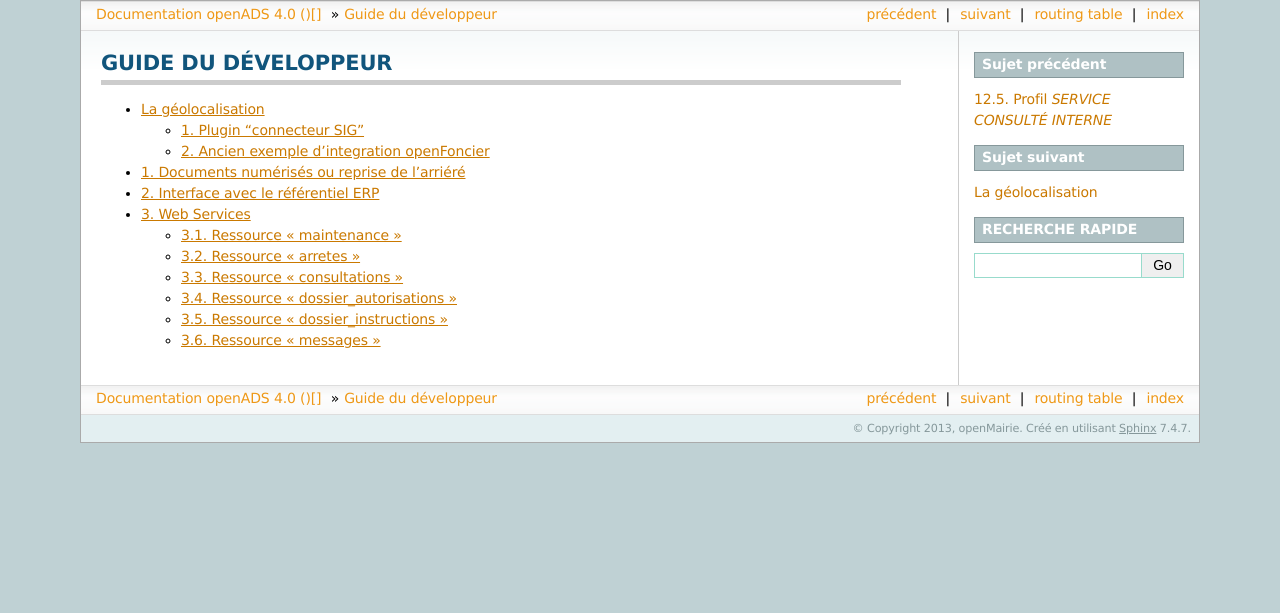
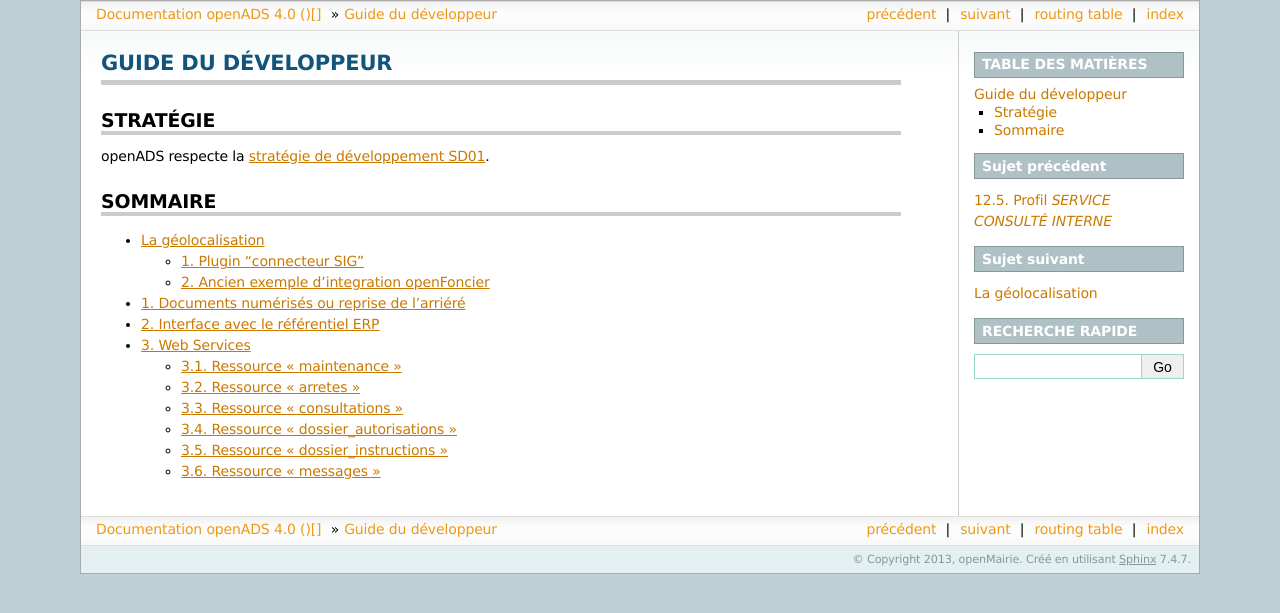
Before and after one commit to mpavaux/openads-documentation, a Sphinx documentation site: the page built from source/guide_developpeur/index.rst, in a window 1280 px wide. Shown: the top 613 px of the page. Built offline with Sphinx 7.4.7, drawn with Linux system fonts in a browser that asks for light colours.

Commit message:
Ajout de la stratégie de développement utilisée

```diff
--- a/source/guide_developpeur/index.rst
+++ b/source/guide_developpeur/index.rst
@@ -3,6 +3,14 @@
 ####################
 Guide du développeur
 ####################
+
+Stratégie
+#########
+
+openADS respecte la `stratégie de développement SD01 <http://openmairie.readthedocs.io/projects/omframework/fr/latest/rules/development_strategies.html#sd01>`_.
+
+Sommaire
+########
 
 .. toctree::
     :maxdepth: 2
```
